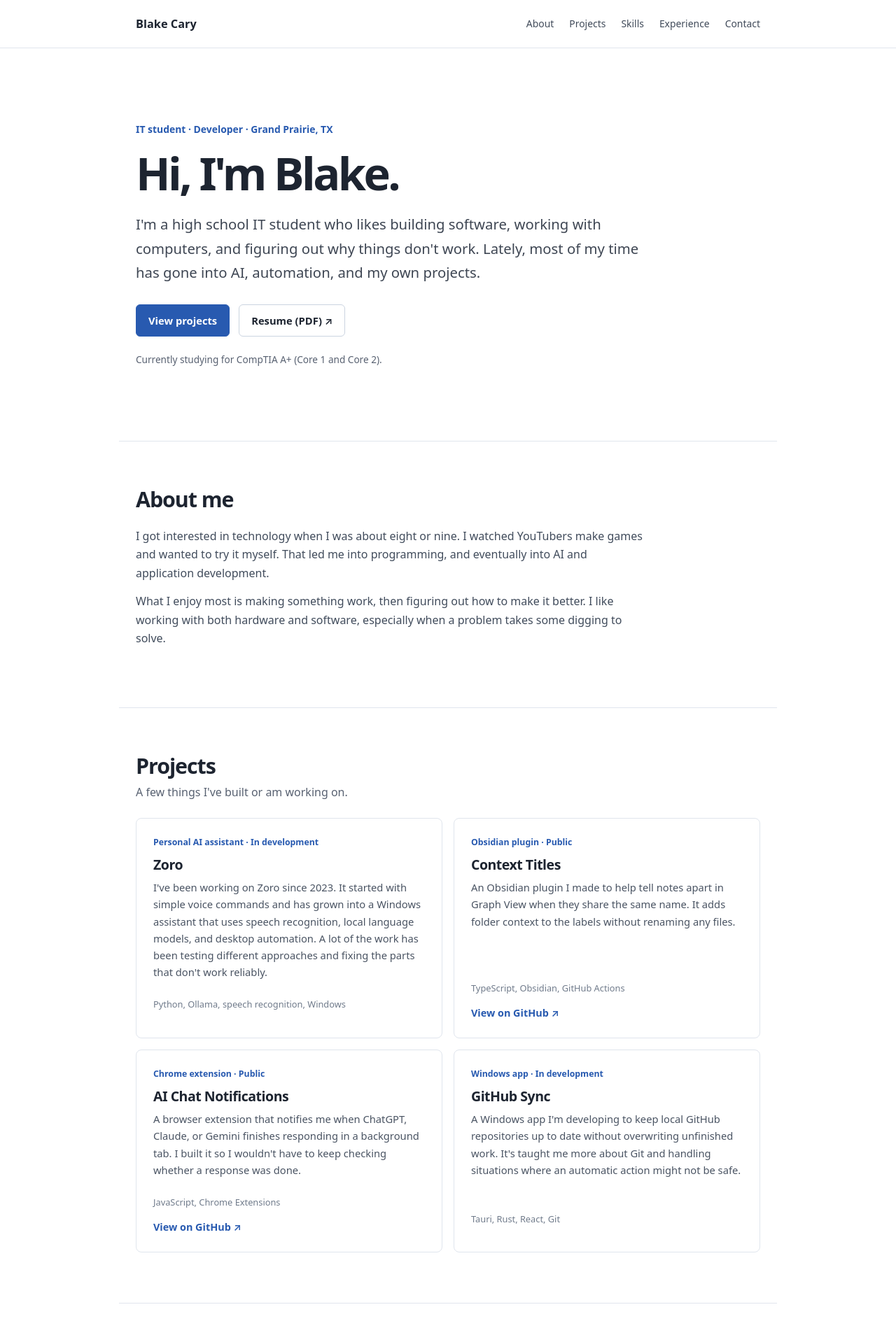
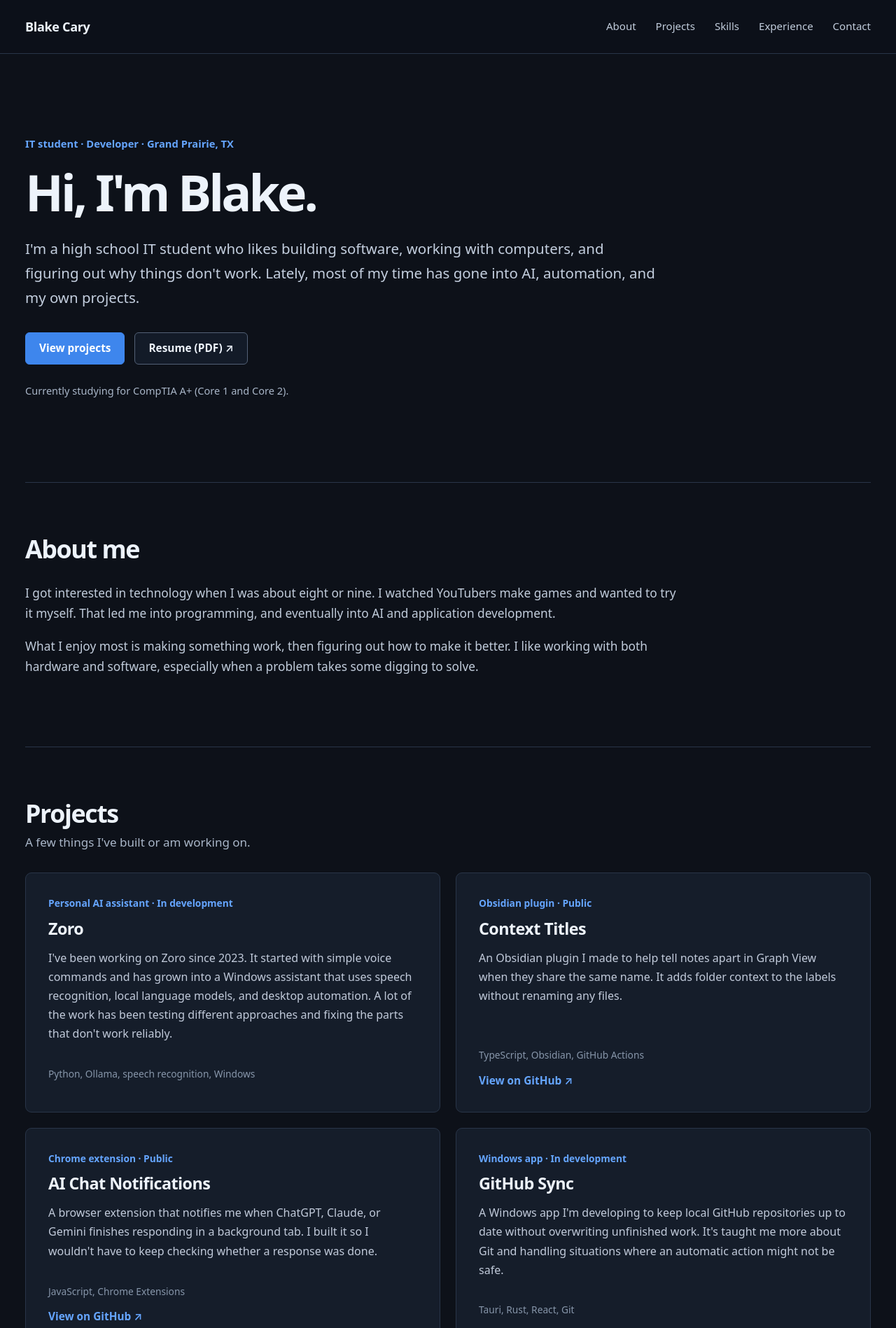
Before and after one commit to BlakeC2010/blakec2010.github.io, a plain HTML site: page index.html in a window 1280 px wide. Shown: the top 1898 px of the page at 70% size. Drawn offline with Linux system fonts and the light colour scheme.

Commit message:
Add dark blue theme and wider readable desktop layout

```diff
--- a/styles.css
+++ b/styles.css
@@ -1,85 +1,201 @@
-/* Small, straightforward personal portfolio. Edit colors here. */
+/* Blake's portfolio — simple dark theme, wide desktop layout.
+   Main colors are kept here so they're easy to change later. */
 :root {
-  --text: #1d2430;
-  --muted: #586171;
-  --line: #e0e5ed;
-  --accent: #285ab0;
-  --background: #ffffff;
-  --soft: #f8f9fc;
-  --width: 940px;
+  color-scheme: dark;
+  --background: #0d1119;
+  --surface: #151d2a;
+  --surface-hover: #192435;
+  --text: #edf3fb;
+  --muted: #a9b6c8;
+  --quiet: #8796aa;
+  --border: #293548;
+  --accent: #65a5ff;
+  --accent-strong: #3e86ed;
+  --max-width: 1320px;
 }
 * { box-sizing: border-box; }
-html { scroll-behavior: smooth; scroll-padding-top: 90px; }
-body { margin: 0; background: var(--background); color: var(--text); font: 16px/1.65 system-ui, -apple-system, "Segoe UI", sans-serif; }
+html { scroll-behavior: smooth; scroll-padding-top: 98px; }
+body {
+  margin: 0;
+  background: var(--background);
+  color: var(--text);
+  font: 17px/1.7 system-ui, -apple-system, "Segoe UI", sans-serif;
+  -webkit-font-smoothing: antialiased;
+}
 a { color: var(--accent); }
-a:focus-visible { outline: 3px solid #8bb4fb; outline-offset: 3px; border-radius: 3px; }
-.container { max-width: var(--width); margin: auto; padding-left: 24px; padding-right: 24px; }
-.skip-link { position: absolute; top: -70px; left: 12px; padding: 8px 12px; background: white; z-index: 100; }
-.skip-link:focus { top: 8px; }
-.site-header { background: white; border-bottom: 1px solid var(--line); position: sticky; top: 0; z-index: 20; }
-.header-inner { display: flex; align-items: center; justify-content: space-between; gap: 18px; min-height: 68px; }
-.brand { color: var(--text); text-decoration: none; font-size: 1.02rem; font-weight: 750; white-space: nowrap; }
-.site-nav { display: flex; align-items: center; gap: 22px; }
-.site-nav a { color: #414b5a; text-decoration: none; font-size: .87rem; }
+a:focus-visible { outline: 3px solid var(--accent); outline-offset: 4px; border-radius: 3px; }
+::selection { background: #335b94; color: white; }
+.container {
+  width: min(100% - 72px, var(--max-width));
+  margin: 0 auto;
+}
+.skip-link {
+  position: absolute;
+  top: -70px;
+  left: 15px;
+  background: var(--surface);
+  border: 1px solid var(--border);
+  padding: 10px 14px;
+  z-index: 100;
+}
+.skip-link:focus { top: 12px; }
+
+/* Header */
+.site-header {
+  position: sticky;
+  top: 0;
+  z-index: 20;
+  background: rgba(13, 17, 25, .96);
+  border-bottom: 1px solid var(--border);
+  backdrop-filter: blur(10px);
+}
+.header-inner {
+  display: flex;
+  align-items: center;
+  justify-content: space-between;
+  gap: 28px;
+  min-height: 76px;
+}
+.brand {
+  font-size: 1.13rem;
+  font-weight: 750;
+  color: var(--text);
+  text-decoration: none;
+  letter-spacing: -.02em;
+  white-space: nowrap;
+}
+.site-nav { display: flex; flex-wrap: wrap; gap: 28px; align-items: center; }
+.site-nav a { color: #c1ccdc; font-size: .94rem; text-decoration: none; transition: color .15s; }
 .site-nav a:hover, .site-nav a:focus-visible { color: var(--accent); }
-.hero { padding-top: 105px; padding-bottom: 104px; }
-.eyebrow { color: var(--accent); font-size: .87rem; font-weight: 650; margin: 0 0 15px; }
+
+/* Introduction */
+.hero { padding-top: 116px; padding-bottom: 118px; }
+.eyebrow { color: var(--accent); font-size: .92rem; font-weight: 650; margin: 0 0 16px; }
 h1, h2, h3, p { margin-top: 0; }
-h1 { font-size: clamp(2.65rem, 6.5vw, 4.05rem); letter-spacing: -.055em; line-height: 1.1; font-weight: 750; margin-bottom: 20px; }
-.lead { max-width: 720px; font-size: clamp(1.1rem, 2vw, 1.27rem); line-height: 1.7; color: #3e4653; margin-bottom: 28px; }
-.hero-links { display: flex; gap: 13px; flex-wrap: wrap; }
-.primary-link, .secondary-link { padding: 10px 17px; border-radius: 6px; font-size: .92rem; font-weight: 600; text-decoration: none; display: inline-flex; align-items: center; justify-content: center; }
-.primary-link { background: var(--accent); color: white; border: 1px solid var(--accent); }
-.primary-link:hover { background: #204b94; }
-.secondary-link { border: 1px solid #cbd4e0; color: var(--text); }
-.secondary-link:hover { background: #f2f5fa; }
-.now { color: var(--muted); font-size: .85rem; margin: 22px 0 0; }
-.section { border-top: 1px solid var(--line); padding-top: 63px; padding-bottom: 72px; }
-h2 { font-size: clamp(1.5rem, 3vw, 1.9rem); font-weight: 730; letter-spacing: -.035em; line-height: 1.3; margin-bottom: 20px; }
-.prose { max-width: 730px; color: #414c5c; }
-.prose p { margin-bottom: 14px; }
-.section-heading { margin-bottom: 24px; }
-.section-heading h2 { margin-bottom: 4px; }
-.section-heading > p { color: var(--muted); margin: 0; }
-.project-grid { display: grid; grid-template-columns: repeat(2, minmax(0,1fr)); gap: 16px; }
-.project { border: 1px solid var(--line); border-radius: 8px; padding: 24px; background: #fff; display: flex; flex-direction: column; }
-.project:hover { border-color: #b6c8de; }
-.project-subtitle { color: var(--accent); font-size: .77rem; font-weight: 650; margin: 0 0 8px; }
-.project h3 { font-size: 1.22rem; font-weight: 730; letter-spacing: -.025em; margin-bottom: 8px; line-height: 1.3; }
-.project > p:not(.project-subtitle) { color: #4a5463; font-size: .92rem; line-height: 1.65; }
-.project .stack { margin-top: auto; padding-top: 9px; color: #707b8b !important; font-size: .8rem !important; }
-.project-link { font-size: .9rem; font-weight: 620; text-decoration: none; align-self: flex-start; }
+h1 {
+  font-size: clamp(3.2rem, 5.6vw, 5.05rem);
+  line-height: 1.12;
+  letter-spacing: -.055em;
+  font-weight: 780;
+  margin-bottom: 24px;
+}
+.lead {
+  max-width: 900px;
+  font-size: clamp(1.14rem, 1.6vw, 1.34rem);
+  line-height: 1.7;
+  color: #c4cfdf;
+  margin-bottom: 32px;
+}
+.hero-links { display: flex; flex-wrap: wrap; gap: 14px; }
+.primary-link, .secondary-link {
+  display: inline-flex;
+  align-items: center;
+  justify-content: center;
+  padding: 12px 19px;
+  border-radius: 6px;
+  font-size: .96rem;
+  line-height: 1.35;
+  font-weight: 630;
+  text-decoration: none;
+  transition: background .15s, border-color .15s;
+}
+.primary-link { background: var(--accent-strong); border: 1px solid var(--accent-strong); color: #fff; }
+.primary-link:hover { background: #2e75d4; border-color: #2e75d4; }
+.secondary-link { color: var(--text); border: 1px solid #536177; background: #131b28; }
+.secondary-link:hover { background: #202c3d; border-color: #7b90aa; }
+.now { color: var(--muted); font-size: .91rem; margin: 25px 0 0; }
+
+/* General sections */
+.section {
+  border-top: 1px solid var(--border);
+  padding-top: 72px;
+  padding-bottom: 82px;
+}
+h2 {
+  font-size: clamp(1.9rem, 2.8vw, 2.38rem);
+  line-height: 1.28;
+  font-weight: 750;
+  letter-spacing: -.04em;
+  margin-bottom: 25px;
+}
+.prose { max-width: 940px; color: #c1ccdb; font-size: 1.08rem; }
+.prose p { margin-bottom: 17px; }
+.section-heading { margin-bottom: 28px; }
+.section-heading h2 { margin-bottom: 5px; }
+.section-heading > p { color: var(--muted); margin-bottom: 0; }
+
+/* Projects */
+.project-grid {
+  display: grid;
+  grid-template-columns: repeat(2, minmax(0, 1fr));
+  gap: 22px;
+}
+.project {
+  display: flex;
+  flex-direction: column;
+  padding: 31px 32px;
+  background: var(--surface);
+  border: 1px solid var(--border);
+  border-radius: 9px;
+  transition: background .18s, border-color .18s;
+}
+.project:hover { background: var(--surface-hover); border-color: #41618a; }
+.project-subtitle { color: var(--accent); font-size: .86rem; font-weight: 650; margin-bottom: 10px; }
+.project h3 { font-size: 1.46rem; line-height: 1.28; letter-spacing: -.025em; font-weight: 740; margin-bottom: 13px; }
+.project > p:not(.project-subtitle) { color: #c1cada; font-size: 1rem; line-height: 1.7; }
+.project .stack { color: var(--quiet) !important; font-size: .86rem !important; margin-top: auto; padding-top: 15px; margin-bottom: 12px; }
+.project-link { font-size: .96rem; font-weight: 630; text-decoration: none; align-self: flex-start; }
 .project-link:hover { text-decoration: underline; }
-.skill-grid { display: grid; grid-template-columns: repeat(2,minmax(0,1fr)); gap: 28px 46px; padding-top: 7px; }
-.skill-grid h3, .two-columns h3 { font-size: 1rem; margin: 0 0 6px; }
-.skill-grid p { color: var(--muted); font-size: .94rem; margin: 0; }
-.two-columns { display: grid; grid-template-columns: 1fr 1fr; gap: 40px; margin-top: 38px; }
-.simple-list { margin: 10px 0 0; padding-left: 18px; color: #414c5c; font-size: .94rem; }
-.simple-list li { margin-bottom: 10px; padding-left: 3px; }
-.goals { padding-top: 55px; padding-bottom: 65px; }
-.contact { padding-bottom: 85px; }
-.contact p { max-width: 640px; color: #414c5c; }
-.contact-links { display: flex; flex-wrap: wrap; column-gap: 28px; row-gap: 10px; margin-top: 25px; }
-.contact-links a { font-weight: 650; font-size: .94rem; text-decoration: none; }
+
+/* Skills and experience */
+.skill-grid { display: grid; grid-template-columns: repeat(4, minmax(0, 1fr)); gap: 28px; padding-top: 9px; }
+.skill-grid h3, .two-columns h3 { font-size: 1.08rem; font-weight: 700; margin-bottom: 9px; line-height: 1.4; }
+.skill-grid p { color: var(--muted); font-size: .96rem; line-height: 1.6; margin: 0; }
+.two-columns { display: grid; grid-template-columns: 1fr 1fr; gap: 68px; margin-top: 44px; }
+.simple-list { color: #c2cddd; font-size: 1rem; margin: 13px 0 0; padding-left: 22px; }
+.simple-list li { margin-bottom: 13px; padding-left: 2px; }
+.simple-list li::marker { color: var(--accent); }
+.goals { padding-top: 65px; padding-bottom: 74px; }
+.contact { padding-bottom: 91px; }
+.contact p { max-width: 770px; color: #c1ccdb; }
+.contact-links { display: flex; flex-wrap: wrap; gap: 12px 31px; margin-top: 27px; }
+.contact-links a { font-weight: 650; font-size: 1rem; text-decoration: none; }
 .contact-links a:hover { text-decoration: underline; }
-.site-footer { border-top: 1px solid var(--line); color: #768092; font-size: .78rem; }
-.site-footer .container { display: flex; justify-content: space-between; gap: 16px; padding-top: 20px; padding-bottom: 20px; }
-@media (min-width: 680px) and (prefers-reduced-motion: no-preference) {
+
+/* Footer */
+.site-footer { border-top: 1px solid var(--border); color: var(--quiet); font-size: .83rem; }
+.site-footer .container { display: flex; justify-content: space-between; gap: 15px; padding-top: 25px; padding-bottom: 25px; }
+
+/* Gentle entrance on desktop, disabled for reduced-motion preferences */
+@media (min-width: 700px) and (prefers-reduced-motion: no-preference) {
   .motion-ready .section { opacity: 0; transform: translateY(10px); transition: opacity .42s ease, transform .42s ease; }
   .motion-ready .section.shown { opacity: 1; transform: none; }
 }
-@media (max-width: 720px) {
-  .header-inner { align-items: flex-start; flex-direction: column; justify-content: center; padding-top: 13px; padding-bottom: 12px; gap: 7px; }
-  .site-nav { gap: 16px; flex-wrap: wrap; }
-  .site-nav a { font-size: .83rem; }
-  .hero { padding-top: 65px; padding-bottom: 67px; }
-  .section { padding-top: 44px; padding-bottom: 50px; }
-  .project-grid, .two-columns { grid-template-columns: 1fr; gap: 14px; }
-  .two-columns { gap: 28px; margin-top: 28px; }
-  .project { padding: 20px; }
+@media (max-width: 1050px) {
+  .skill-grid { grid-template-columns: repeat(2, minmax(0, 1fr)); gap: 30px 45px; }
+  .container { width: min(100% - 56px, var(--max-width)); }
+}
+@media (max-width: 730px) {
+  body { font-size: 16px; }
+  .container { width: min(100% - 36px, var(--max-width)); }
+  .header-inner { flex-direction: column; align-items: flex-start; justify-content: center; padding-top: 16px; padding-bottom: 15px; gap: 7px; }
+  .site-nav { gap: 10px 18px; }
+  .site-nav a { font-size: .86rem; }
+  .hero { padding-top: 70px; padding-bottom: 75px; }
+  .lead { font-size: 1.11rem; }
+  .section { padding-top: 49px; padding-bottom: 55px; }
+  .project-grid, .two-columns { grid-template-columns: 1fr; gap: 17px; }
+  .project { padding: 24px; }
+  .skill-grid { gap: 25px; }
+  .two-columns { margin-top: 32px; gap: 32px; }
   .site-footer .container { flex-direction: column; gap: 4px; }
+}
+@media (max-width: 390px) {
+  .skill-grid { grid-template-columns: 1fr; }
+  .hero-links a { flex: 1; }
+  .site-nav { gap: 8px 15px; }
 }
 @media (prefers-reduced-motion: reduce) {
   html { scroll-behavior: auto; }
-  *, *::before, *::after { animation-duration: .01ms !important; transition-duration: .01ms !important; }
+  *, *::before, *::after { transition-duration: .01ms !important; animation-duration: .01ms !important; }
 }
```
